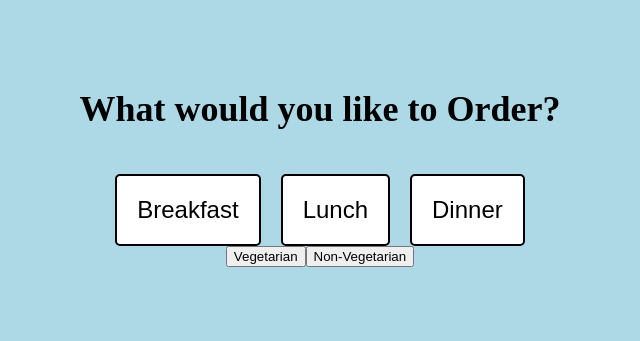
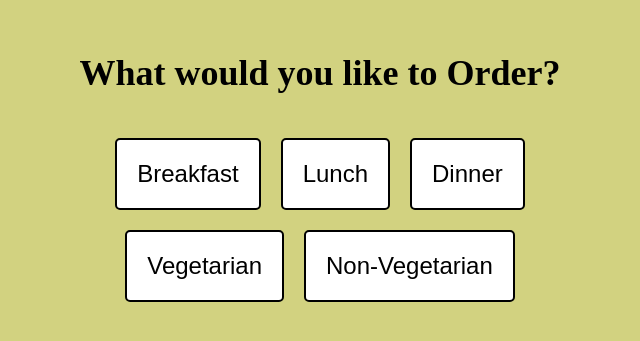
Before and after one commit to sRaina3/meal-search, a React (Create React App) app: page / in a window 1280 px wide. Shown: the part 243-584 px from the top of the page, without its empty margins (320-960 px from the left). Built offline with nearby package versions, Linux system fonts and the light colour scheme.

Commit message:
Added stle

```diff
--- a/src/App.css
+++ b/src/App.css
@@ -1,5 +1,5 @@
 body {
-  background-color: lightBlue;
+  background-color: rgb(210, 210, 128);
 }
 
 .container {
@@ -35,3 +35,24 @@ body {
   background-color: green;
   color: white;
 }
+
+.diet-container {
+  display: flex;
+  justify-content: center;
+  margin-top: 20px;
+}
+
+.diet-option {
+  font-size: 24px;
+  padding: 20px;
+  margin: 0 10px;
+  border: 2px solid black;
+  border-radius: 5px;
+  background-color: white;
+  color: black;
+}
+
+.diet-option.selected {
+  background-color: green;
+  color: white;
+}
```
Also changed, not shown: public/Logo.png (added).
